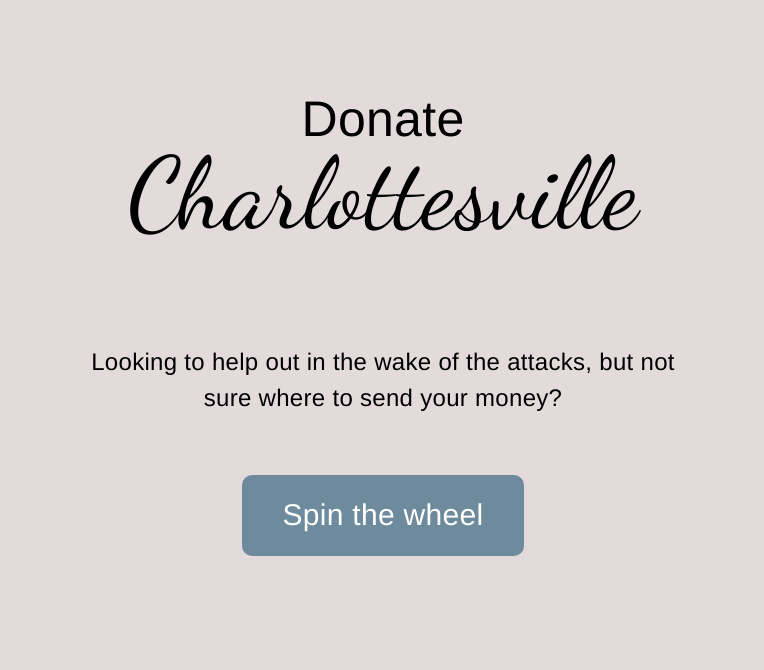
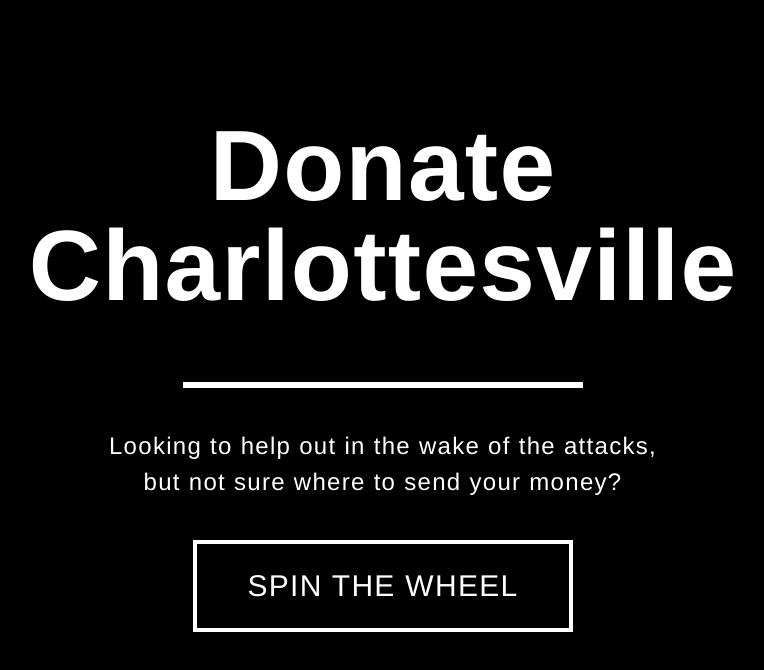
Before and after one commit to emilymaskin/congress-roulette, a React app: page / in a window 1280 px wide. Shown: the whole page, without its empty margins (257-1021 px from the left). Built offline with nearby package versions, Linux system fonts and the light colour scheme.

Commit message:
new design

```diff
--- a/public/index.html
+++ b/public/index.html
@@ -4,7 +4,8 @@
     <meta charset="utf-8">
     <meta name="viewport" content="width=device-width, initial-scale=1">
     <link rel="shortcut icon" href="">
-    <link href="https://fonts.googleapis.com/css?family=Dancing+Script" rel="stylesheet">
+    <script src="//use.typekit.net/gyc2sww.js"></script>
+    <script>try{Typekit.load({ async: true });}catch(e){}</script>
     <title>Donate Charlottesville</title>
   </head>
   <body>
--- a/src/components/App.js
+++ b/src/components/App.js
@@ -47,8 +47,9 @@
         <div className={css(styles.wrapper)}>
           <h1 className={css(styles.h1)}>
             <div>Donate</div>
-            <div className={css(styles.script)}>Charlottesville</div>
+            <div>Charlottesville</div>
           </h1>
+          <div className={css(styles.divider)} />
           {this.state.recipient
             ? <div>
                 <h2 className={css(styles.h2)}>You should donate to:</h2>
@@ -88,33 +89,54 @@
   wrapper: {
     textAlign: 'center',
     padding: 40,
-    maxWidth: 600,
     margin: '0 auto',
+    '@media screen and (max-width: 500px)': {
+      padding: 20,
+    },
+  },
+  divider: {
+    height: 6,
+    width: 400,
+    background: '#fff',
+    margin: '40px auto',
+    maxWidth: '90%',
   },
   h1: {
-    fontWeight: 400,
-    fontSize: 50,
+    fontSize: 100,
     lineHeight: 1,
-    marginBottom: 100,
-  },
-  script: {
-    fontFamily: "'Dancing Script', cursive",
-    fontSize: 100,
+    fontWeight: 900,
+    fontFamily:
+      "'franklin-gothic-urw', 'Helvetica Neue', Helvetica, Arial, sans-serif",
+    '@media screen and (max-width: 500px)': {
+      fontSize: 44,
+      lineHeight: 1.2,
+      marginBottom: 50,
+    },
+    '@media screen and (max-width: 350px)': {
+      fontSize: 36,
+      lineHeight: 1.2,
+    },
   },
   h2: {
-    fontWeight: 400,
+    fontWeight: 300,
     lineHeight: 1.5,
+    maxWidth: 560,
+    margin: '0 auto 40px',
   },
   h3: {
     marginBottom: 40,
-    fontWeight: 400,
+    fontWeight: 600,
     fontSize: 24,
     lineHeight: 1.3,
+    color: '#3DB0FD',
+    maxWidth: 600,
+    margin: '0 auto 40px',
+    transition: '0.3s ease-out',
   },
   button: {
-    background: '#6D8B9C',
-    padding: '30px 40px',
-    borderRadius: 10,
+    background: '#000',
+    border: '4px solid #fff',
+    padding: '25px 50px',
     display: 'inline-block',
     cursor: 'pointer',
     WebkitTouchCallout: 'none',
@@ -122,21 +144,30 @@
     MozUserSelect: 'none',
     userSelect: 'none',
     textDecoration: 'none',
-    margin: 40,
-    color: '#fff',
+    marginBottom: 40,
     fontSize: 30,
-    fontWeight: 200,
+    fontWeight: 500,
+    textTransform: 'uppercase',
+    transition: '0.3s ease-out',
     ':hover': {
-      background: '#202C39',
+      color: '#000',
+      background: '#fff',
+      transition: '0.2s ease-out',
+    },
+    '@media screen and (max-width: 500px)': {
+      fontSize: 20,
+      lineHeight: 1.2,
+      padding: '12px 24px',
+      margin: '20px auto',
     },
   },
   spinAgain: {
-    textDecoration: 'underline',
-    color: '#000000',
+    color: '#aaa',
     cursor: 'pointer',
-    opacity: '0.5',
+    fontSize: 24,
+    fontWeight: 300,
     ':hover': {
-      opacity: '0.7',
+      color: '#ccc',
     },
   },
 });
--- a/src/css/App.css
+++ b/src/css/App.css
@@ -1,12 +1,13 @@
 .App {
-  font-family: Futura, Helvetica, Arial, sans-serif;
+  margin: 0;
+  padding: 0;
+  font-family: 'franklin-gothic-urw-comp', 'Helvetica Neue', Helvetica, Arial,
+    sans-serif;
+  font-style: normal;
   font-weight: 400;
-  font-size: 16px;
-  padding: 20px;
-  margin: 0 auto;
-  line-height: 1.3em;
-  color: '#002642';
-  letter-spacing: 0.3px;
+  background: #000;
+  letter-spacing: 1.3px;
+  color: #fff;
 }
 
 a {
--- a/src/css/index.css
+++ b/src/css/index.css
@@ -1,7 +1,3 @@
 body {
-  margin: 0;
-  padding: 0;
-  font-family: 'Helvetica Neue', Helvetica, Arial, sans-serif;
-  background: #e3dbdb;
-  letter-spacing: 1.3px;
+  background: #000;
 }
```
Also changed, not shown: public/favicon.ico (deleted).
